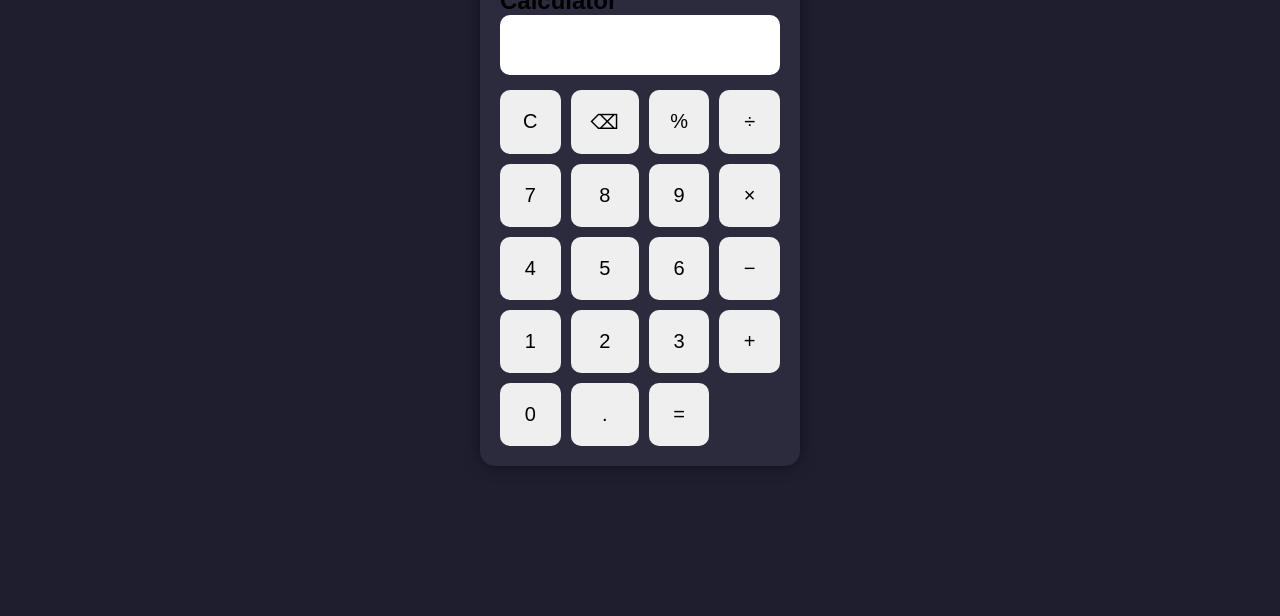
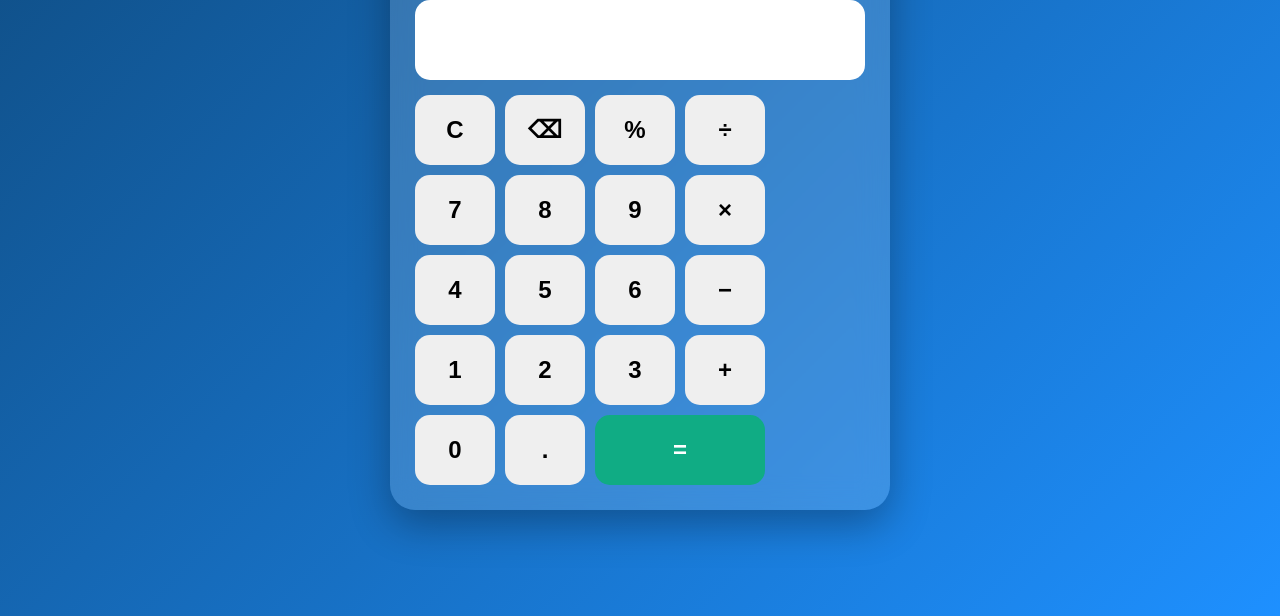
Before and after one commit to SyedaMahveen/SCT_WD_2, a plain HTML site: page index.html in a window 1280 px wide. Shown: the part 184-800 px from the top of the page. Drawn offline with Linux system fonts and the light colour scheme.

Commit message:
Update style.css

```diff
--- a/style.css
+++ b/style.css
@@ -2,52 +2,91 @@
     margin:0;
     padding:0;
     box-sizing:border-box;
-    font-family:Arial,sans-serif;
+    font-family:'Poppins',sans-serif;
 }
 
 body{
+    background: linear-gradient(135deg,#0f4c81,#1e90ff);
+    height:100vh;
     display:flex;
     justify-content:center;
     align-items:center;
-    height:100vh;
-    background:#1e1e2f;
 }
 
 .calculator{
-    background:#2b2b3d;
-    padding:20px;
-    border-radius:15px;
-    width:320px;
-    box-shadow:0 0 15px rgba(0,0,0,0.5);
+    background: rgba(255,255,255,0.15);
+    backdrop-filter: blur(15px);
+    padding:25px;
+    border-radius:25px;
+    box-shadow:0 15px 40px rgba(0,0,0,0.3);
+}
+
+.calculator h2{
+    text-align:center;
+    color:white;
+    margin-bottom:15px;
+    font-size:2rem;
 }
 
 #display{
     width:100%;
-    height:60px;
-    font-size:24px;
+    height:80px;
+    border:none;
+    border-radius:15px;
+    background:white;
     text-align:right;
-    padding:10px;
+    padding:15px;
+    font-size:2rem;
     margin-bottom:15px;
-    border:none;
-    border-radius:10px;
+    outline:none;
 }
 
 .buttons{
     display:grid;
-    grid-template-columns:repeat(4,1fr);
+    grid-template-columns:repeat(4,80px);
     gap:10px;
 }
 
 button{
-    padding:20px;
-    font-size:20px;
+    height:70px;
     border:none;
-    border-radius:10px;
+    border-radius:15px;
+    font-size:1.5rem;
+    font-weight:bold;
     cursor:pointer;
     transition:0.3s;
 }
 
 button:hover{
-    background:#4caf50;
+    transform:translateY(-4px);
+}
+
+.number{
+    background:white;
+}
+
+.operator{
+    background:#ff9f43;
     color:white;
 }
+
+.clear{
+    background:#ff4757;
+    color:white;
+}
+
+.delete{
+    background:#ff6b81;
+    color:white;
+}
+
+.equal{
+    background:#10ac84;
+    color:white;
+    grid-column:span 2;
+}
+
+.percent{
+    background:#7bed9f;
+    color:white;
+}
```
